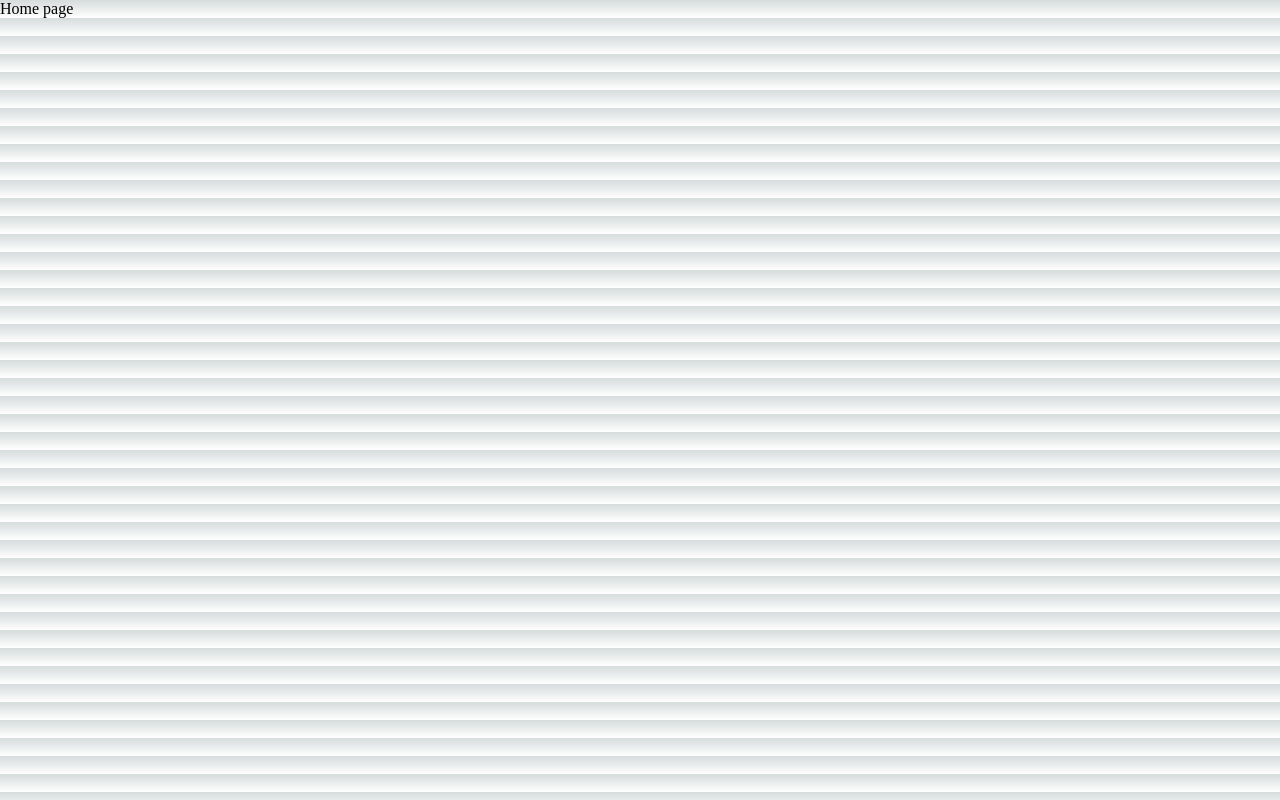
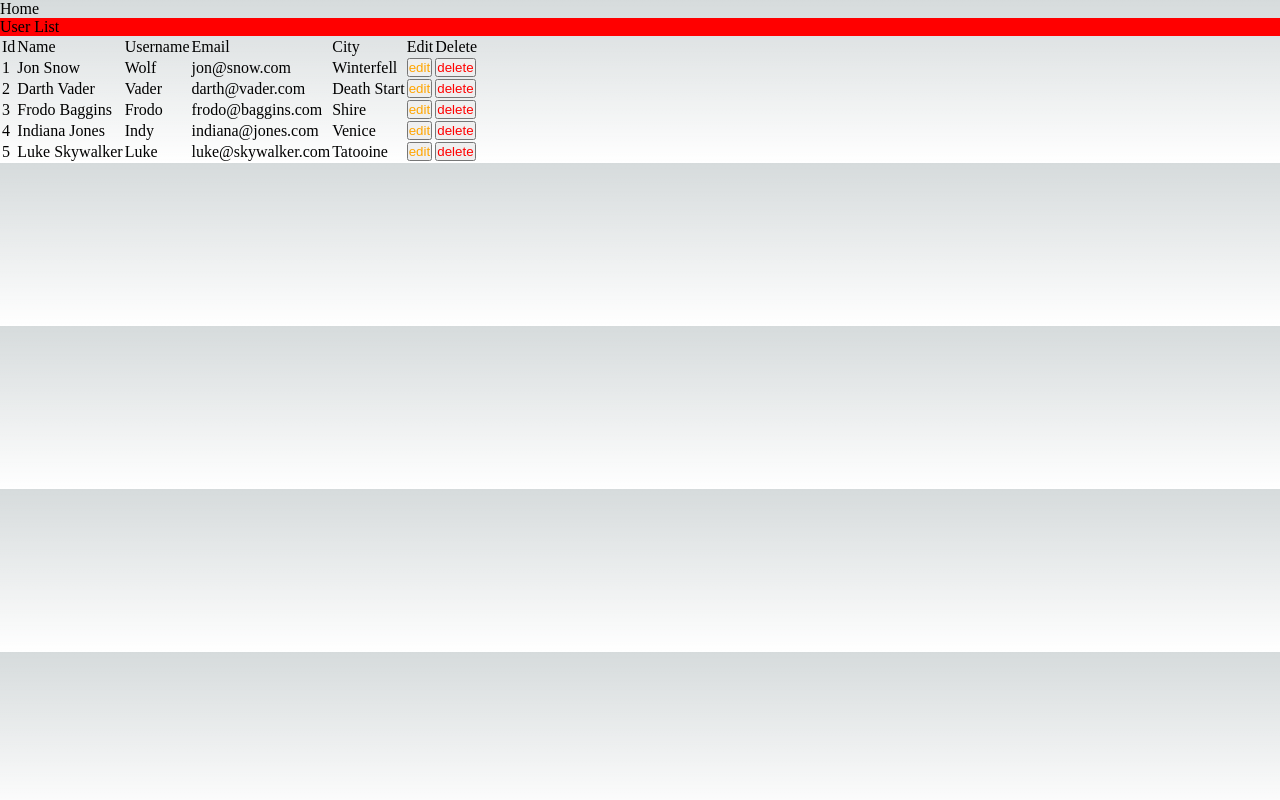
Before and after one commit to s-d-dg/user-managing-app, a Next.js app in the folder user-management/: page /home in a window 1280 px wide. Built offline with nearby package versions, Linux system fonts and the light colour scheme.

Commit message:
[UserManagingApp] - first version of table with fake data

```diff
--- /dev/null
+++ b/user-management/src/components/user-table.tsx
@@ -0,0 +1,32 @@
+import { User } from "@/pages/home/model"
+
+export interface UserTableProps {
+    users: User[]
+}
+
+export default function UserTable({ users }: UserTableProps) {
+    return <table>
+        <thead>
+            <tr>
+                <td>Id</td>
+                <td>Name</td>
+                <td>Username</td>
+                <td>Email</td>
+                <td>City</td>
+                <td>Edit</td>
+                <td>Delete</td>
+            </tr>
+        </thead>
+        <tbody>
+            {users.map(user => (<tr key={user.id}>
+                <td>{user.id}</td>
+                <td>{user.name}</td>
+                <td>{user.username}</td>
+                <td>{user.email}</td>
+                <td>{user.city}</td>
+                <td><button style={{ color: 'orange' }}>edit</button></td>
+                <td><button style={{ color: 'red' }}>delete</button></td>
+            </tr>))}
+        </tbody>
+    </table>
+}
--- a/user-management/src/pages/home/index.tsx
+++ b/user-management/src/pages/home/index.tsx
@@ -1,7 +1,32 @@
-export default function Home() {
+import { GetServerSideProps } from "next"
+import { User, getUsers } from "./model"
+import UserTable from "@/components/user-table";
+import styled from "styled-components";
+
+export interface HomeProps {
+    users: User[]
+}
+
+export const Header = styled.div`
+background-color: red;
+`;
+
+export default function Home({ users }: HomeProps) {
+
+
     return (
-      <>
-       <div>Home page</div>
-      </>
+        <>
+            <div >Home</div>
+            <div>
+                <Header>User List</Header>
+                <UserTable users={users} />
+            </div>
+        </>
     )
-  }
+}
+
+
+export const getServerSideProps: GetServerSideProps<{ users: User[] }> = async () => {
+    const users = getUsers();
+    return { props: { users } };
+}
--- /dev/null
+++ b/user-management/src/pages/home/model.ts
@@ -0,0 +1,47 @@
+export interface User {
+  id: string;
+  name: string;
+  username: string;
+  email: string;
+  city: string;
+}
+
+export function getUsers(): User[] {
+    return [
+        {
+          id: "1",
+          name: "Jon Snow",
+          username: "Wolf",
+          email: "jon@snow.com",
+          city: "Winterfell",
+        },
+        {
+          id: "2",
+          name: "Darth Vader",
+          username: "Vader",
+          email: "darth@vader.com",
+          city: "Death Start",
+        },
+        {
+          id: "3",
+          name: "Frodo Baggins",
+          username: "Frodo",
+          email: "frodo@baggins.com",
+          city: "Shire",
+        },
+        {
+          id: "4",
+          name: "Indiana Jones",
+          username: "Indy",
+          email: "indiana@jones.com",
+          city: "Venice",
+        },
+        {
+          id: "5",
+          name: "Luke  Skywalker",
+          username: "Luke",
+          email: "luke@skywalker.com",
+          city: "Tatooine",
+        }
+      ];
+}
```
